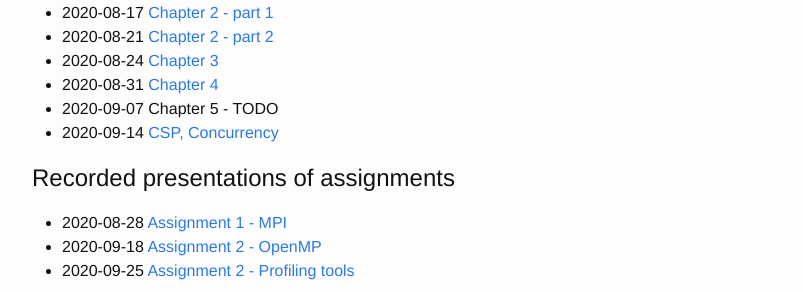
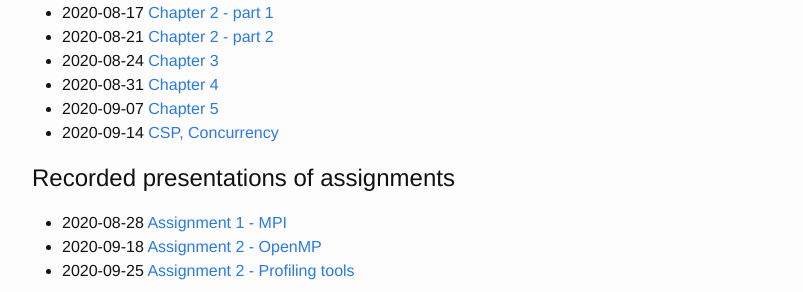
Before and after one commit to uit-inf-3201-h20/uit-inf-3201-h20.github.io, a Jekyll site: the page built from index.md, in a window 1280 px wide and 900 px high, scrolled down 3109 px. Shown: the part 274-566 px from the top of the window, without its empty margins (238-1041 px from the left). Built offline with Jekyll 4.4.1, drawn with Linux system fonts in a browser that asks for light colours; our own code applies the rules of GitHub Pages for plain Markdown files.

Commit message:
Update index.md

```diff
--- a/index.md
+++ b/index.md
@@ -103,7 +103,7 @@ Links/notes to lecture plan
 * 2020-08-21 [Chapter 2 - part 2](https://mediasite.uit.no/Mediasite/Play/3cd57f7235834076ad69c697032e526c1d)
 * 2020-08-24 [Chapter 3](https://mediasite.uit.no/Mediasite/Play/80fd7ce8fa694b3c87b7be2f883de01e1d)
 * 2020-08-31 [Chapter 4](https://mediasite.uit.no/Mediasite/Play/2a7eb0ca101c4ac383efc905e4301d551d)
-* 2020-09-07 Chapter 5 - TODO
+* 2020-09-07 [Chapter 5](https://mediasite.uit.no/Mediasite/Play/c831a963798e45a98a7e448538ffa8581d)
 * 2020-09-14 [CSP, Concurrency](https://mediasite.uit.no/Mediasite/Play/0cc2d910128047dbadc642b265c316ab1d)
 
 ## Recorded presentations of assignments
```
